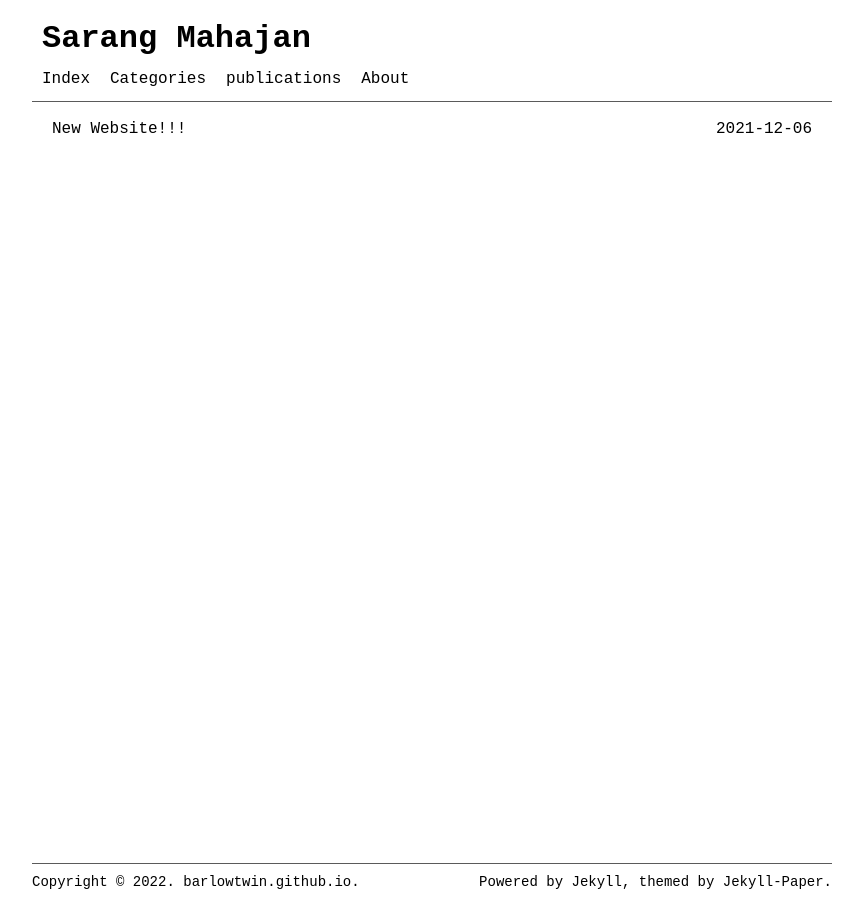
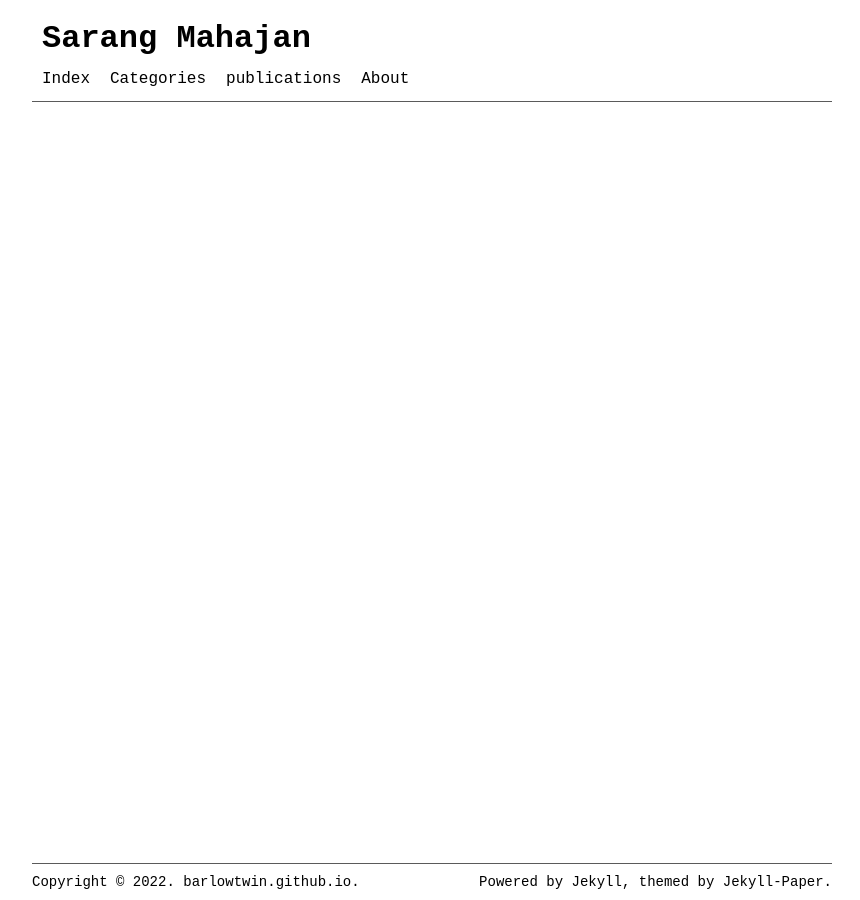
Before and after one commit to barlowtwin/sarang7m.github.io, a Jekyll site: the page built from index.html, in a window 1280 px wide. Shown: the whole page, without its empty margins (208-1068 px from the left). Built offline with Jekyll 4.4.1, drawn with Linux system fonts in a browser that asks for light colours; the list of posts is cut into pages by our own code; a file with an impossible date is left out.

Commit message:
Update 2021-12-06-new-site.markdown

```diff
--- a/_posts/2021-12-06-new-site.markdown
+++ b/_posts/2021-12-06-new-site.markdown
@@ -1,10 +1,10 @@
 ---
 layout: post
 title:  "New Website!!!"
-date:   2021-12-06
-last_modified_at: 2021-12-06
-categories: [blog]
-tags: [Getting Start]
+date:
+last_modified_at:
+categories:
+tags:
 ---
 
 
```
